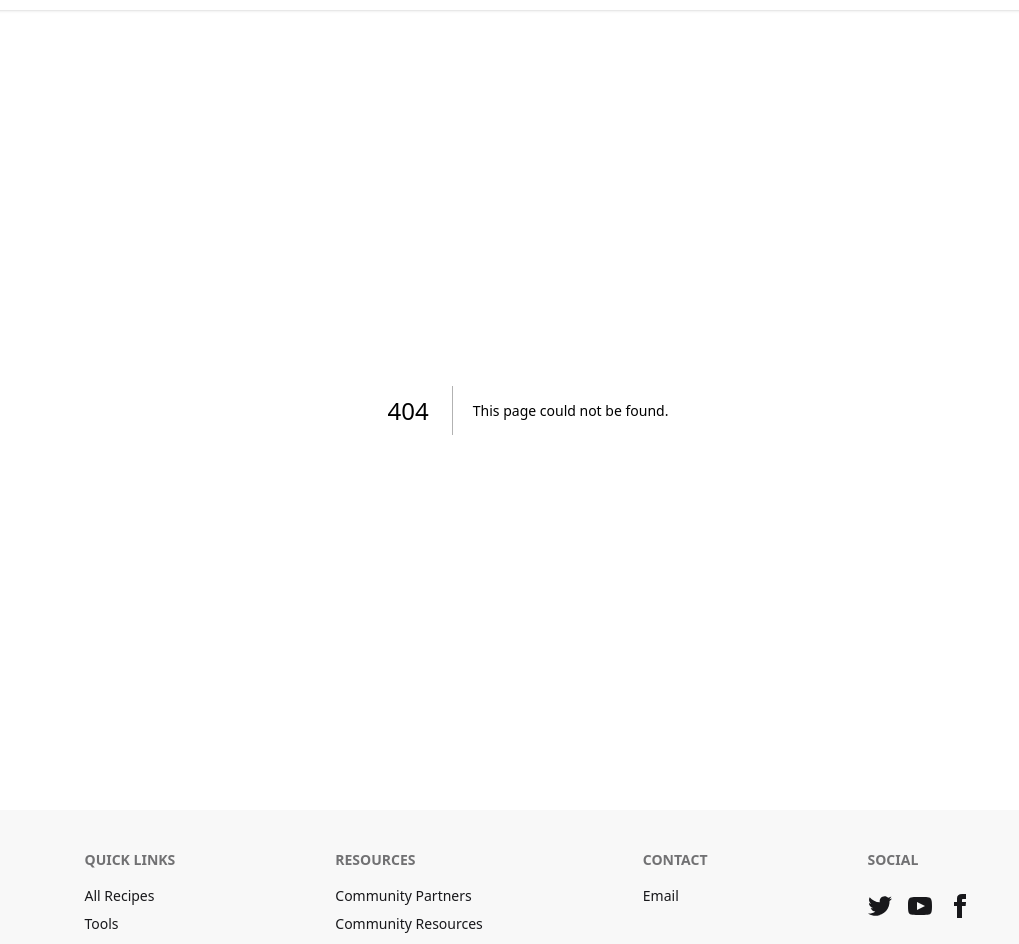
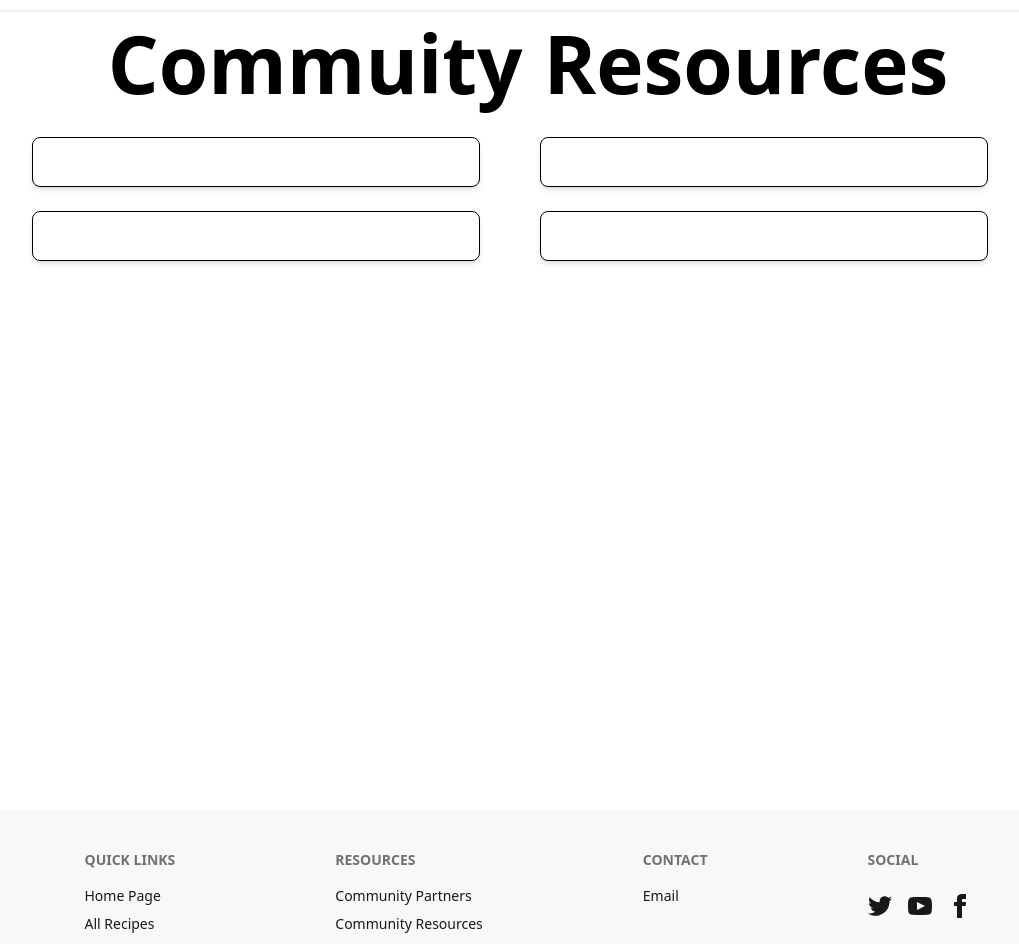
Before and after one commit to MaxwellAskren/Group7CookbookDigitization, a Next.js app in the folder digitalcookbook/: page /comm-resources in a window 1280 px wide. Before the commit this address had no page. Shown: the part 102-1046 px from the top of the page, without its empty margins (112-1131 px from the left). Built offline with nearby package versions, Linux system fonts and the light colour scheme.

Commit message:
Added 2 new pages: comm resources annd comm partners

```diff
--- /dev/null
+++ b/digitalcookbook/app/comm-partners/page.tsx
@@ -0,0 +1,41 @@
+//app/comm-partners/page.tsx
+
+import InfoCard from "../components/infocard";
+
+export default function CommPartnersPage() {
+  return (
+    <main className="min-h-screen flex flex-col items-center justify-start">
+        <div className="text-center mb-5">
+            <h1 className="text-2xl md:text-[5rem] font-bold">Commuity Partners</h1>
+        </div>
+
+        {/* Cards Container aka Responsive Grid, works on mobile */}
+        <div className="grid grid-cols-1 md:grid-cols-2 gap-6 w-full max-w-5xl px-4">
+            <InfoCard
+                title=""
+                description=""
+                href=""
+            />
+
+            <InfoCard
+                title=""
+                description=""
+                href=""
+            />
+
+            <InfoCard
+                title=""
+                description=""
+                href=""
+            />
+
+            <InfoCard
+                title=""
+                description=""
+                href=""
+            />
+
+        </div>
+    </main>
+  );
+}
--- /dev/null
+++ b/digitalcookbook/app/comm-resources/page.tsx
@@ -0,0 +1,41 @@
+//app/comm-resources/page.tsx
+
+import InfoCard from "../components/infocard";
+
+export default function CommResourcesPage() {
+  return (
+    <main className="min-h-screen flex flex-col items-center justify-start">
+        <div className="text-center mb-5">
+            <h1 className="text-2xl md:text-[5rem] font-bold">Commuity Resources</h1>
+        </div>
+
+        {/* Cards Container aka Responsive Grid, works on mobile */}
+        <div className="grid grid-cols-1 md:grid-cols-2 gap-6 w-full max-w-5xl px-4">
+            <InfoCard
+                title=""
+                description=""
+                href=""
+            />
+
+            <InfoCard
+                title=""
+                description=""
+                href=""
+            />
+
+            <InfoCard
+                title=""
+                description=""
+                href=""
+            />
+
+            <InfoCard
+                title=""
+                description=""
+                href=""
+            />
+
+        </div>
+    </main>
+  );
+}
--- a/digitalcookbook/app/components/footer.tsx
+++ b/digitalcookbook/app/components/footer.tsx
@@ -11,8 +11,9 @@ const STRINGS = {
         social: "Social",
         allRecipes: "All Recipes",
         tools: "Tools",
-        shoppingList: "Shopping List",
+        homepage: "Home Page",
         communityPartners: "Community Partners",
+        communityResources: "Community Resources",
         email: "Email",
         copyright: "Copyright © ",
         allRightsReserved: " - All rights reserved",
@@ -24,8 +25,9 @@ const STRINGS = {
         social: "Social",
         allRecipes: "Todas las Recetas",
         tools: "Herramientas",
-        shoppingList: "Lista de Compras",
+        homepage: "Inicio",
         communityPartners: "Socios Comunitarios",
+        communityResources: "Recursos Comunitarios",
         email: "Correo Electrónico",
         copyright: "Derechos de Autor © ",
         allRightsReserved: " - Todos los derechos reservados",
@@ -45,12 +47,18 @@ export default function Footer(){
             <h6 className="footer-title">{t.quickLinks}</h6>
 
                 <Link
+                    href="/"
+                    rel="noopener noreferrer"
+                    className="link link-hover"  >
+                    {t.homepage}
+                </Link>
+
+                <Link
                     href="/recipes?ingredients="
                     rel="noopener noreferrer"
                     className="link link-hover" >
                     {t.allRecipes}
                 </Link>
-
 
                 <Link
                     href="/tools"
@@ -62,9 +70,20 @@ export default function Footer(){
 
         {/* Resources */}
         <nav>
-            <h6 className="footer-title">Resources</h6>
-            <a className="link link-hover">Community Partners</a>
-            <a className="link link-hover">Community Resources</a>
+            <h6 className="footer-title">{t.resources}</h6>
+                <Link
+                    href="/comm-partners"
+                    rel="noopener noreferrer"
+                    className="link link-hover" >
+                    {t.communityPartners}
+                </Link>
+
+                <Link
+                    href="/comm-resources"
+                    rel="noopener noreferrer"
+                    className="link link-hover" >
+                    {t.communityResources}
+                </Link>
         </nav>
 
         {/* Contact */}
```
